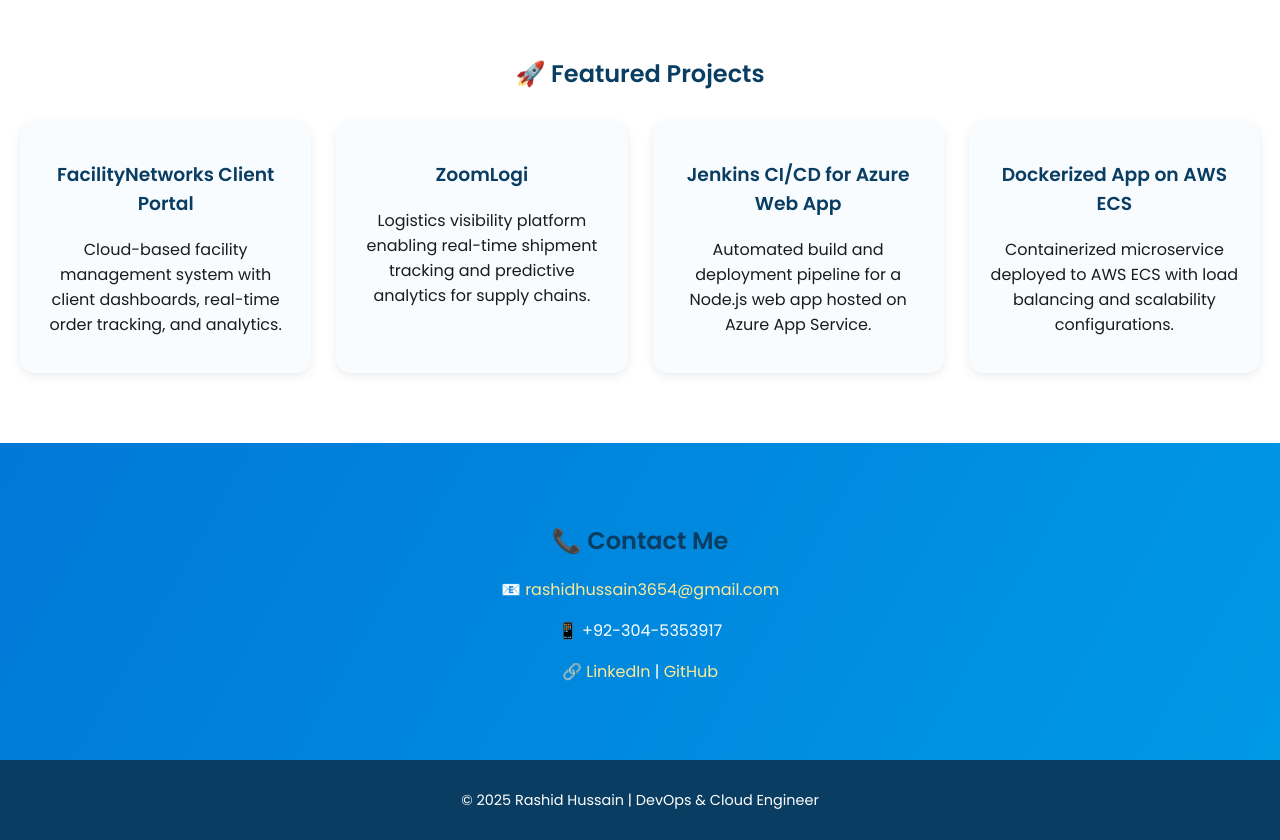
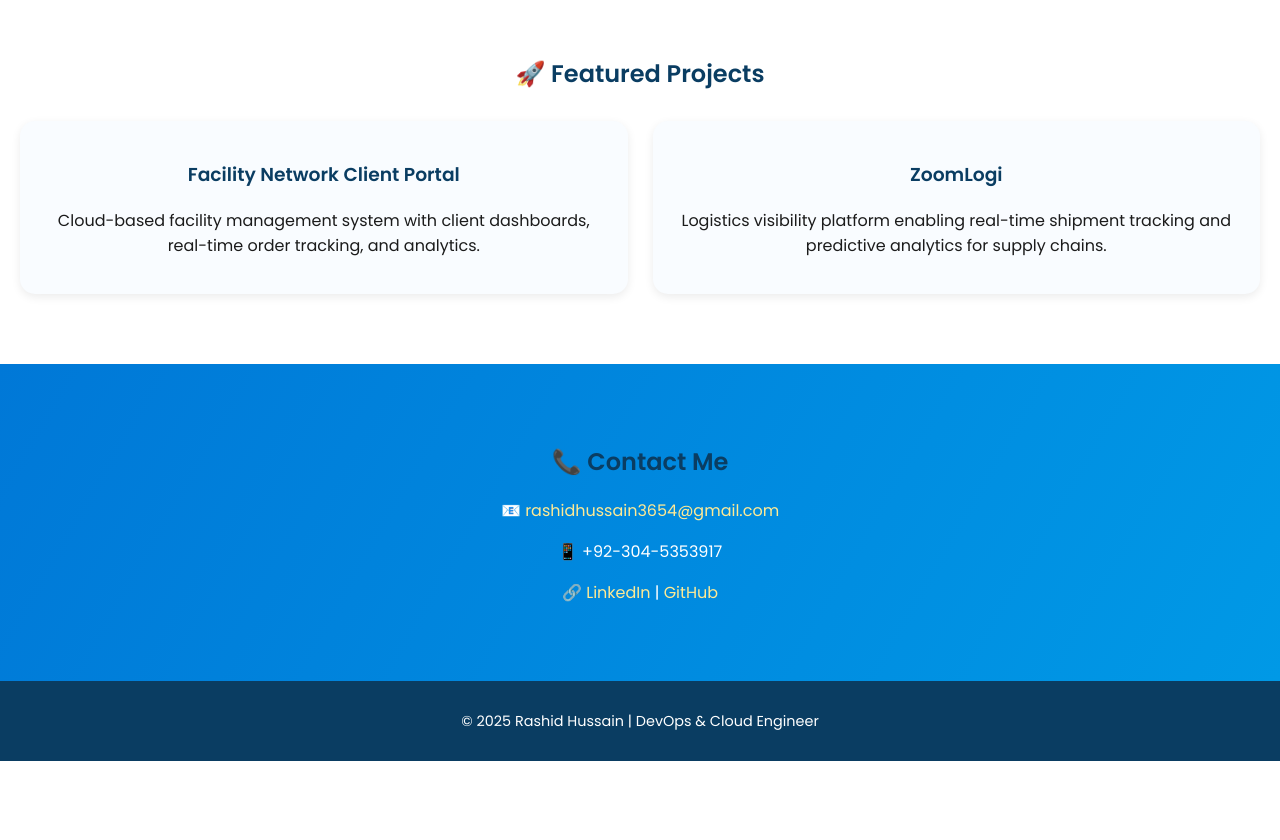
Before and after one commit to rashid3654/rashid3654.github.io, a plain HTML site: page index.html in a window 1280 px wide. Shown: the part 1500-2340 px from the top of the page. After the commit the page ends 2261 px from the top, so only its background shows below. Drawn offline with Linux system fonts and the light colour scheme.

Commit message:
Update index.html

```diff
--- a/index.html
+++ b/index.html
@@ -62,20 +62,12 @@
     <h2>🚀 Featured Projects</h2>
     <div class="project-grid">
       <div class="project-card">
-        <h3>FacilityNetworks Client Portal</h3>
+        <h3>Facility Network Client Portal</h3>
         <p>Cloud-based facility management system with client dashboards, real-time order tracking, and analytics.</p>
       </div>
       <div class="project-card">
         <h3>ZoomLogi</h3>
         <p>Logistics visibility platform enabling real-time shipment tracking and predictive analytics for supply chains.</p>
-      </div>
-      <div class="project-card">
-        <h3>Jenkins CI/CD for Azure Web App</h3>
-        <p>Automated build and deployment pipeline for a Node.js web app hosted on Azure App Service.</p>
-      </div>
-      <div class="project-card">
-        <h3>Dockerized App on AWS ECS</h3>
-        <p>Containerized microservice deployed to AWS ECS with load balancing and scalability configurations.</p>
       </div>
     </div>
   </section>
```
